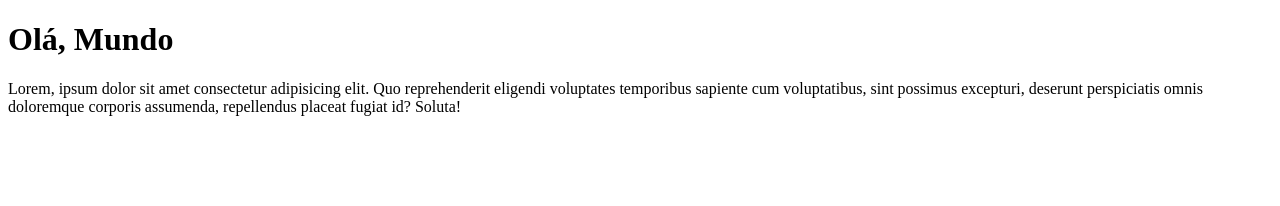
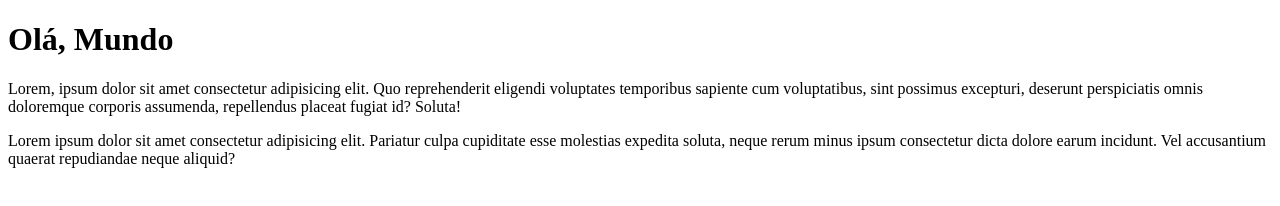
Before and after one commit to CaioHenriqueMouco/Hello-World, a plain HTML site: page site-exemplo/index.html in a window 1280 px wide. Drawn offline with Linux system fonts and the light colour scheme.

Commit message:
add um parágrafo

```diff
--- a/site-exemplo/index.html
+++ b/site-exemplo/index.html
@@ -9,5 +9,6 @@
 <body>
     <h1>Olá, Mundo</h1>
     <p>Lorem, ipsum dolor sit amet consectetur adipisicing elit. Quo reprehenderit eligendi voluptates temporibus sapiente cum voluptatibus, sint possimus excepturi, deserunt perspiciatis omnis doloremque corporis assumenda, repellendus placeat fugiat id? Soluta!</p>
+    <p>Lorem ipsum dolor sit amet consectetur adipisicing elit. Pariatur culpa cupiditate esse molestias expedita soluta, neque rerum minus ipsum consectetur dicta dolore earum incidunt. Vel accusantium quaerat repudiandae neque aliquid?</p>
 </body>
 </html>
```
